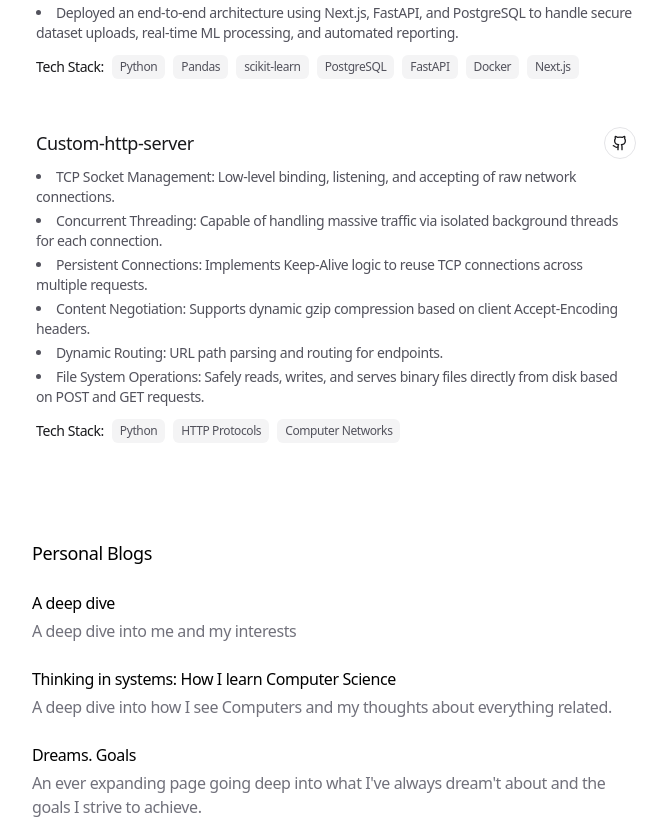
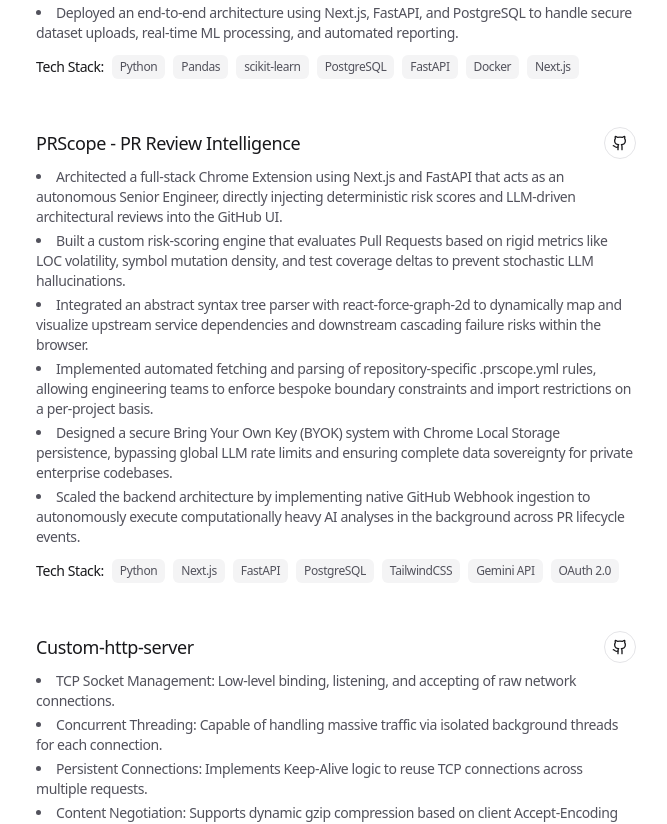
Before and after one commit to kankaniakshat185/portfolio, a Next.js app: page / in a window 1280 px wide. Shown: the part 2305-3129 px from the top of the page, without its empty margins (304-971 px from the left). Built offline with nearby package versions, Linux system fonts and the light colour scheme.

Commit message:
added prscope project

```diff
--- a/app/data.ts
+++ b/app/data.ts
@@ -58,6 +58,20 @@ export const PROJECTS: Project[] = [
     id: 'project2',
   },
   {
+    name: 'PRScope - PR Review Intelligence',
+    description: [
+      'Architected a full-stack Chrome Extension using Next.js and FastAPI that acts as an autonomous Senior Engineer, directly injecting deterministic risk scores and LLM-driven architectural reviews into the GitHub UI.',
+      'Built a custom risk-scoring engine that evaluates Pull Requests based on rigid metrics like LOC volatility, symbol mutation density, and test coverage deltas to prevent stochastic LLM hallucinations.',
+      'Integrated an abstract syntax tree parser with react-force-graph-2d to dynamically map and visualize upstream service dependencies and downstream cascading failure risks within the browser.',
+      'Implemented automated fetching and parsing of repository-specific .prscope.yml rules, allowing engineering teams to enforce bespoke boundary constraints and import restrictions on a per-project basis.',
+      'Designed a secure Bring Your Own Key (BYOK) system with Chrome Local Storage persistence, bypassing global LLM rate limits and ensuring complete data sovereignty for private enterprise codebases.',
+      'Scaled the backend architecture by implementing native GitHub Webhook ingestion to autonomously execute computationally heavy AI analyses in the background across PR lifecycle events.'
+    ],
+    techStack: ['Python', 'Next.js', 'FastAPI', 'PostgreSQL', 'TailwindCSS', 'Gemini API', 'OAuth 2.0'],
+    githubLink: 'https://github.com/kankaniakshat185/prscope',
+    id: 'project3',
+  },
+  {
     name: 'Custom-http-server',
     description: [
       'TCP Socket Management: Low-level binding, listening, and accepting of raw network connections.',
@@ -69,7 +83,7 @@ export const PROJECTS: Project[] = [
     ],
     techStack: ['Python', 'HTTP Protocols', 'Computer Networks'],
     githubLink: 'https://github.com/kankaniakshat185/custom-http-server',
-    id: 'project3',
+    id: 'project4',
   },
 
 
```
